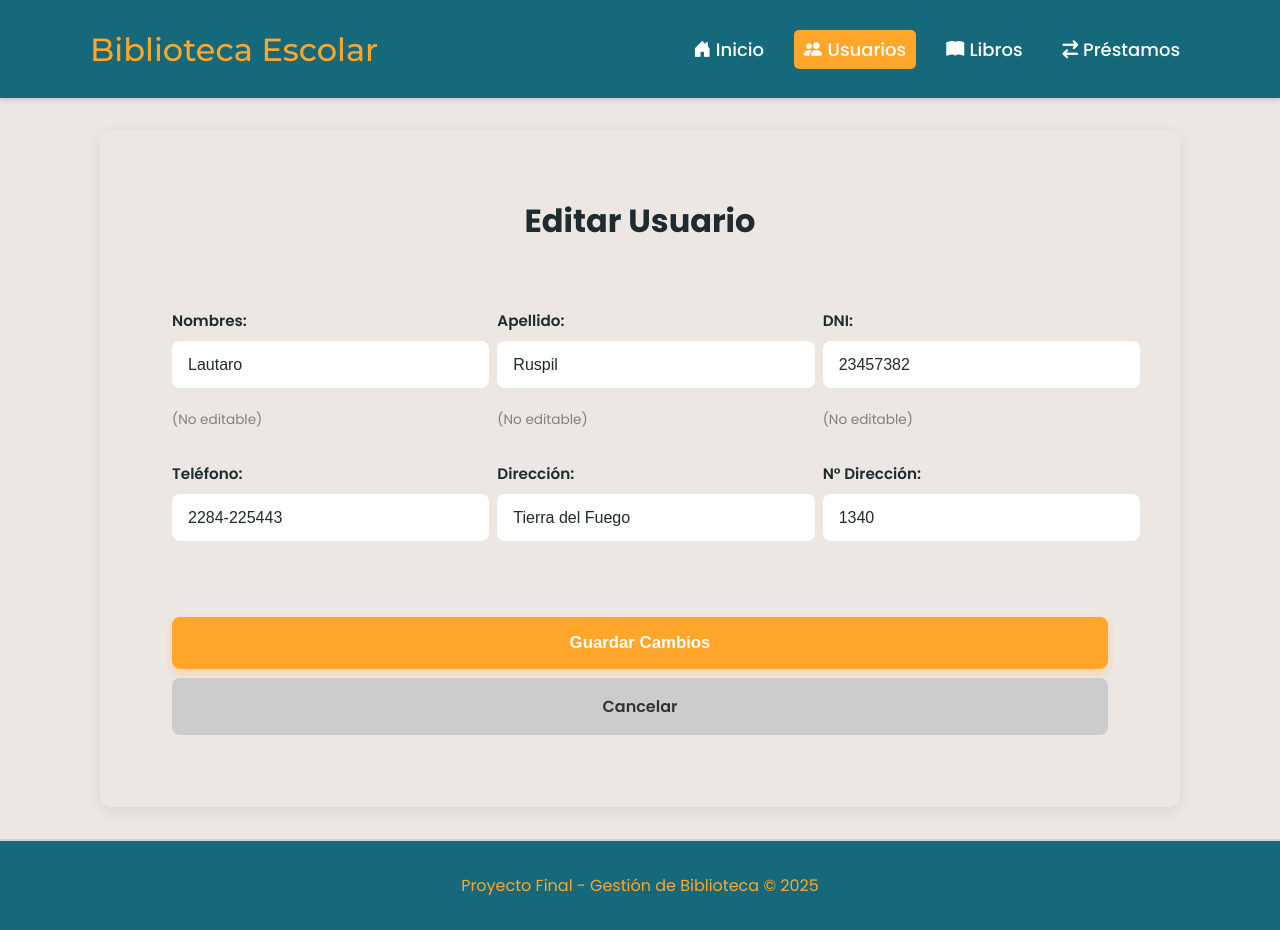
After one commit to lautaro-ruspil/TP-FINAL-ALGORITMOS, a Flask app: page /editar_usuario/1 in a window 1280 px wide. The commit adds this page. Run offline with Flask 3, Linux system fonts and the light colour scheme; some libraries are stand-ins or nearby versions.

Commit message:
Soluciono conflictos

```diff
--- a/app/app.py
+++ b/app/app.py
@@ -202,6 +202,33 @@ def confirmar_prestamo(id_usuario, id_libro):
     # Redirigir con mensaje
     return redirect(url_for('usuarios'))
 
+# Editar información de usuario
+@app.route('/editar_usuario/<int:id_usuario>', methods=['GET'])
+def editar_usuario(id_usuario):
+    # Buscar el usuario
+    usuario = next((u for u in biblioteca.users if u.id_usuario == id_usuario), None)
+    if not usuario:
+        return "Usuario no encontrado", 404
+
+    return render_template('editar_usuario.html', usuario=usuario, active_page="usuarios")
+
+# Confirmar actualizacion de usuario
+@app.route('/actualizar_usuario/<int:id_usuario>', methods=['POST'])
+def actualizar_usuario(id_usuario):
+    #Buscar el usuario por ID
+    usuario = next((u for u in biblioteca.users if u.id_usuario == id_usuario), None)
+    if not usuario:
+        return "Usuario no encontrado", 404
+
+    # Actualizamos los campos editables
+    usuario.nombre = request.form['nombre']
+    usuario.apellido = request.form['apellido']
+    usuario.telefono = request.form['telefono']
+    usuario.direccion = request.form['direccion']
+    usuario.nro_direccion = request.form['nro_direccion']
+
+    # No se permite editar el DNI ni los libros directamente
+    return redirect(url_for('usuarios'))
 
 
 # ---------- ELIMINAR USUARIO ----------
--- /dev/null
+++ b/app/static/css/editar_usuario.css
@@ -0,0 +1,118 @@
+/* -------- CONTENEDOR PRINCIPAL -------- */
+main {
+    background-color: var(--card);
+    box-shadow: 0 4px 15px rgba(0, 0, 0, 0.08);
+    border-radius: 12px;
+    padding: 2.5rem;
+    width: 95%;
+    max-width: 1000px;
+    margin: 2rem auto;
+}
+
+/* -------- TÍTULO -------- */
+h2 {
+    font-size: 2rem;
+    font-weight: 700;
+    color: var(--azul);
+    text-align: center;
+    margin-bottom: 2rem;
+}
+
+/* -------- FORMULARIO DE EDICIÓN -------- */
+.form-editar {
+    display: grid;
+    grid-template-columns: repeat(auto-fit, minmax(280px, 1fr));
+    gap: 2rem 2.5rem;
+    padding: 2rem;
+}
+
+.form-editar div {
+    display: flex;
+    flex-direction: column;
+    gap: 0.6rem;
+}
+
+/* -------- CAMPOS -------- */
+.form-editar label {
+    font-weight: 600;
+    color: var(--azul);
+    font-size: 0.95rem;
+}
+
+.form-editar input {
+    padding: 0.9rem 1rem;
+    border: 1px solid var(--borde);
+    border-radius: 8px;
+    font-size: 1rem;
+    background-color: #fff;
+    transition: all 0.2s;
+}
+
+.form-editar input:focus {
+    outline: none;
+    border-color: var(--color-primario);
+    box-shadow: 0 0 6px rgba(72, 159, 181, 0.4);
+}
+
+/* -------- CAMPO NO EDITABLE -------- */
+.no-editable {
+    font-size: 0.85rem;
+    color: gray;
+}
+
+/* -------- BOTONES -------- */
+.botones {
+    grid-column: 1 / -1;
+    display: flex;
+    justify-content: center;
+    gap: 1.5rem;
+    margin-top: 2rem;
+}
+
+.botones button {
+    background-color: var(--color-acento);
+    color: #fff;
+    padding: 1rem 2rem;
+    border: none;
+    border-radius: 8px;
+    font-size: 1.05rem;
+    font-weight: 600;
+    cursor: pointer;
+    transition: background 0.2s, transform 0.1s;
+    box-shadow: 0 4px 10px rgba(255, 166, 43, 0.3);
+}
+
+.botones button:hover {
+    background-color: var(--color-primario);
+    transform: translateY(-1px);
+}
+
+.btn-cancelar {
+    background-color: #ccc;
+    color: #333;
+    padding: 1rem 2rem;
+    border-radius: 8px;
+    font-weight: 600;
+    text-decoration: none;
+    text-align: center;
+    transition: background 0.2s;
+}
+
+.btn-cancelar:hover {
+    background-color: var(--rojo-error);
+    color: #fff;
+}
+
+/* -------- RESPONSIVE -------- */
+@media (max-width: 700px) {
+    .botones {
+        flex-direction: column;
+        align-items: center;
+    }
+
+    .botones button,
+    .btn-cancelar {
+        width: 100%;
+        text-align: center;
+    }
+}
--- a/app/static/css/index.css
+++ b/app/static/css/index.css
@@ -15,6 +15,7 @@
     --color-borde: #cdd6d9;
     --color-card: #f9f9f9;
     --color-gris-suave: #f3f3f3;
+    --rojo-error: #d93025;
 }
 
 /* ===========================
--- /dev/null
+++ b/app/templates/editar_usuario.html
@@ -0,0 +1,141 @@
+{% extends "base.html" %} {% block title %}Editar Usuario{% endblock %} {% block
+extra_css %}
+<link
+    rel="stylesheet"
+    href="{{ url_for('static', filename='css/editar_usuario.css') }}"
+/>
+{% endblock %} {% block content %}
+
+<h2>Editar Usuario</h2>
+
+<form
+    action="{{ url_for('actualizar_usuario', id_usuario=usuario.id_usuario) }}"
+    method="post"
+    class="form-editar"
+    onsubmit="return mostrarAlerta(event, this)"
+    id="form-editar"
+>
+    <div>
+        <label for="nombre">Nombres:</label>
+        <input
+            type="text"
+            id="nombre"
+            name="nombre"
+            value="{{ usuario.nombre }}"
+            readonly
+        />
+        <span class="no-editable">(No editable)</span>
+    </div>
+
+    <div>
+        <label for="apellido">Apellido:</label>
+        <input
+            type="text"
+            id="apellido"
+            name="apellido"
+            value="{{ usuario.apellido }}"
+            readonly
+        />
+        <span class="no-editable">(No editable)</span>
+    </div>
+
+    <div>
+        <label for="dni">DNI:</label>
+        <input
+            type="text"
+            id="dni"
+            name="dni"
+            value="{{ usuario.dni }}"
+            readonly
+        />
+        <span class="no-editable">(No editable)</span>
+    </div>
+
+    <div>
+        <label for="telefono">Teléfono:</label>
+        <input
+            type="text"
+            id="telefono"
+            name="telefono"
+            value="{{ usuario.telefono }}"
+        />
+    </div>
+
+    <div>
+        <label for="direccion">Dirección:</label>
+        <input
+            type="text"
+            id="direccion"
+            name="direccion"
+            value="{{ usuario.direccion }}"
+        />
+    </div>
+
+    <div>
+        <label for="nro_direccion">N° Dirección:</label>
+        <input
+            type="number"
+            id="nro_direccion"
+            name="nro_direccion"
+            value="{{ usuario.nro_direccion }}"
+        />
+    </div>
+
+    <div class="botones">
+        <button type="submit">Guardar Cambios</button>
+        <a href="{{ url_for('usuarios') }}" class="btn-cancelar">Cancelar</a>
+    </div>
+</form>
+
+<script src="https://cdn.jsdelivr.net/npm/sweetalert2@11"></script>
+<script>
+    document
+        .querySelector("#form-editar")
+        .addEventListener("submit", async (event) => {
+            event.preventDefault();
+            console.log(event);
+            const form = event.target;
+            const formData = new FormData(form);
+
+            // Confirmación
+            const result = await Swal.fire({
+                title: "¿Guardar cambios?",
+                text: "Se actualizarán los datos del usuario.",
+                icon: "question",
+                showCancelButton: true,
+                confirmButtonColor: "var(--color-primario-oscuro)",
+                cancelButtonColor: "var(--rojo-error)",
+                confirmButtonText: "Sí, guardar",
+                cancelButtonText: "Cancelar",
+            });
+
+            if (!result.isConfirmed) return;
+
+            // Enviar datos vía fetch (sin recargar)
+            const response = await fetch(form.action, {
+                method: "POST",
+                body: formData,
+            });
+
+            if (response.ok) {
+                Swal.fire({
+                    icon: "success",
+                    title: "Cambios guardados",
+                    text: "El usuario se actualizó correctamente.",
+                    timer: 2000,
+                    showConfirmButton: false,
+                    willClose: () => {
+                        // Redirigir cuando se cierre el alert
+                        window.location.href = "{{ url_for('usuarios') }}";
+                    },
+                });
+            } else {
+                Swal.fire({
+                    icon: "error",
+                    title: "Error",
+                    text: "Ocurrió un problema al guardar los cambios.",
+                });
+            }
+        });
+</script>
+{% endblock %}
--- a/app/templates/usuarios.html
+++ b/app/templates/usuarios.html
@@ -46,7 +46,10 @@ extra_css %}
                 </td>
                 <td>
                     <div class="container-buttons">
-                        <form>
+                        <form
+                            method="get"
+                            action="{{ url_for('editar_usuario', id_usuario=user.id_usuario) }}"
+                        >
                             <button>Editar</button>
                         </form>
                         <form
```
Also changed, not shown: app/static/css/libros_disponibles.css (+14 -12 lines), app/static/css/usuarios.css (+58 -81 lines), app/templates/libros_disponibles.html (+60 -3 lines).
